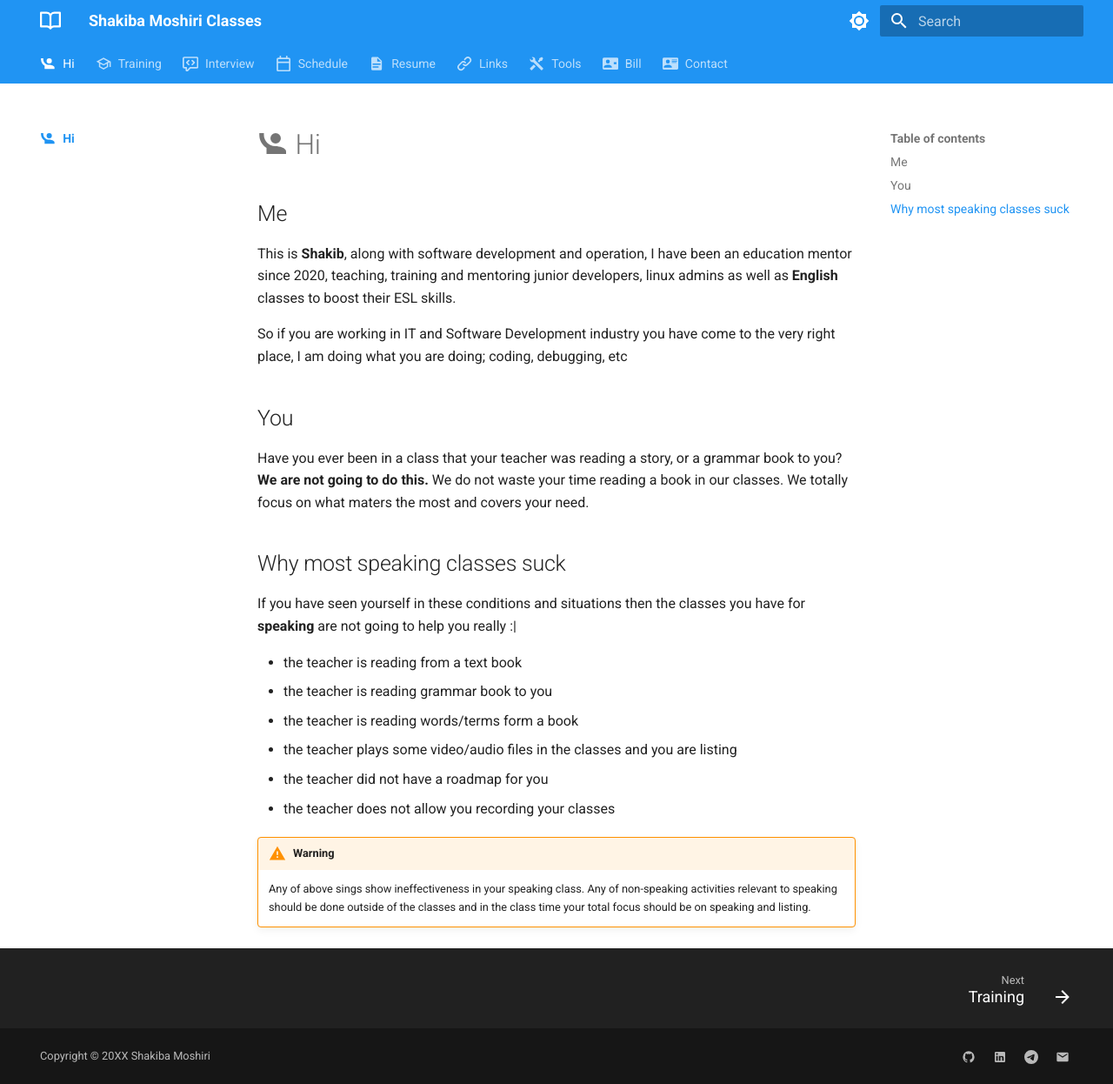
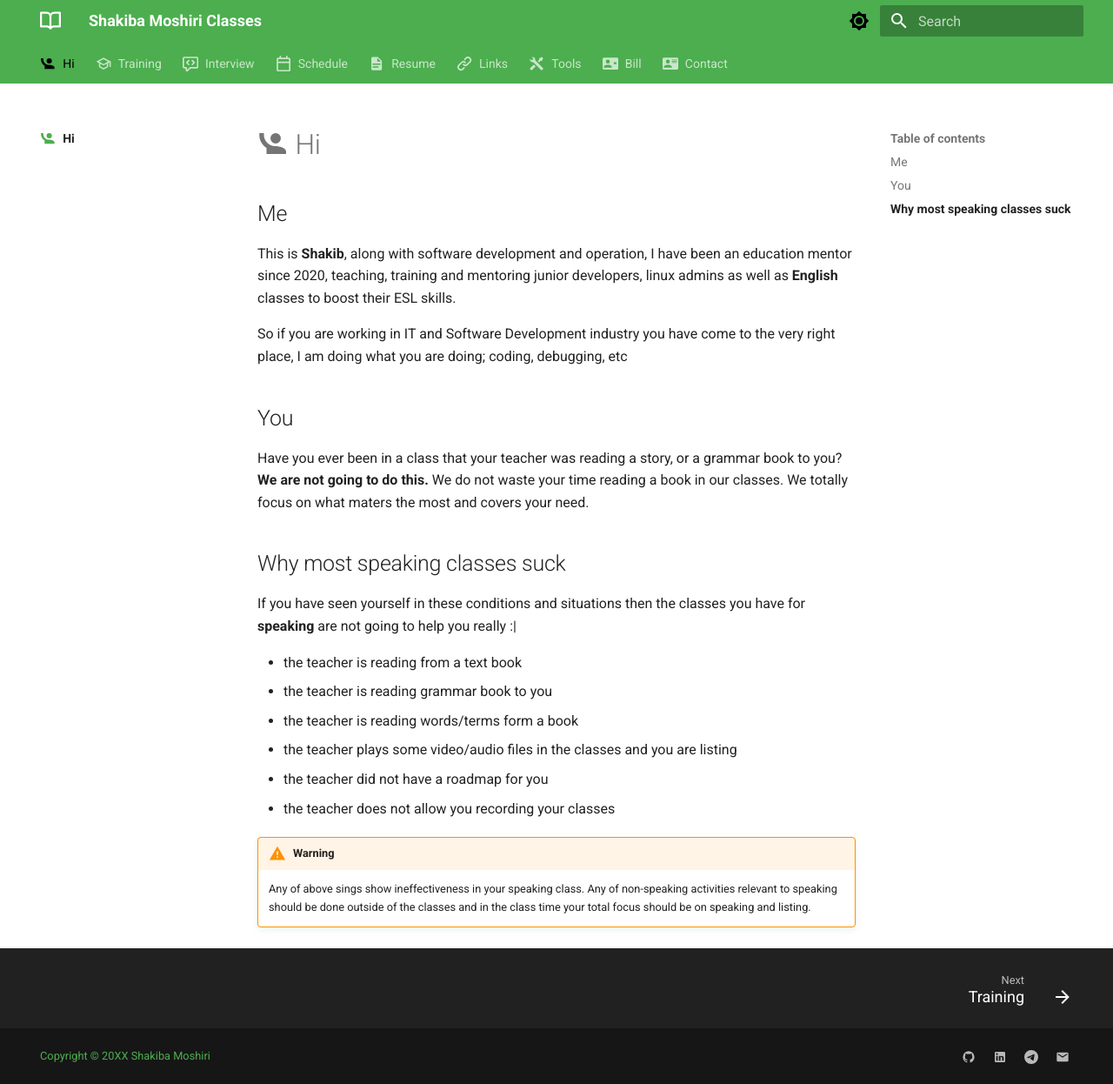
Before and after one commit to shakibamoshiri/classes, an MkDocs documentation site: the page built from docs/index.md, in a window 1280 px wide and 1246 px high. Shown: the whole window at 87% size. Built offline with MkDocs 1.6.1 and Material for MkDocs 9.7.7, drawn with Linux system fonts in a browser that asks for light colours.

Commit message:
Update theme, remove git-authors plugin

```diff
--- a/mkdocs.yml
+++ b/mkdocs.yml
@@ -28,7 +28,7 @@ theme:
     # Palette toggle for light mode
     - media: "(prefers-color-scheme: light)"
       scheme: default
-      primary: blue
+      primary: green
       toggle:
         icon: material/brightness-7
         name: Switch to dark mode
@@ -123,6 +123,9 @@ nav:
   - Contact: contact/index.md
 
 
+extra_css:
+  - stylesheets/extra.css
+
 extra:
   generator: false
   # alternate:
@@ -188,7 +191,7 @@ markdown_extensions:
 
 plugins:
   - search
-  - git-authors
+  # - git-authors
   - git-revision-date-localized:
       enable_creation_date: true
       type: date
```
